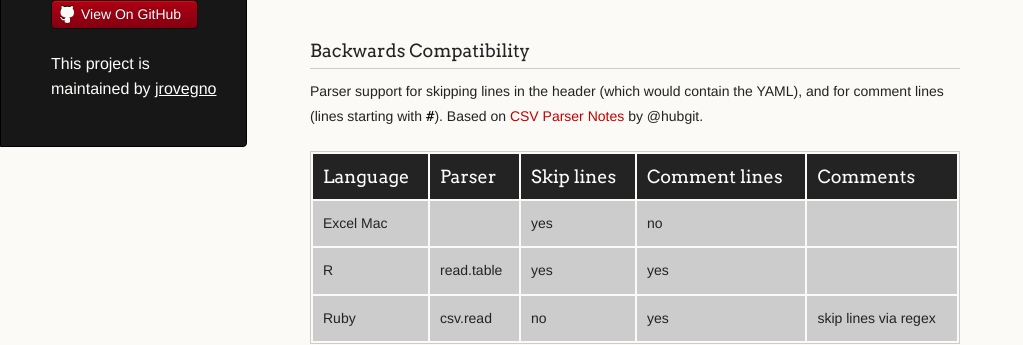
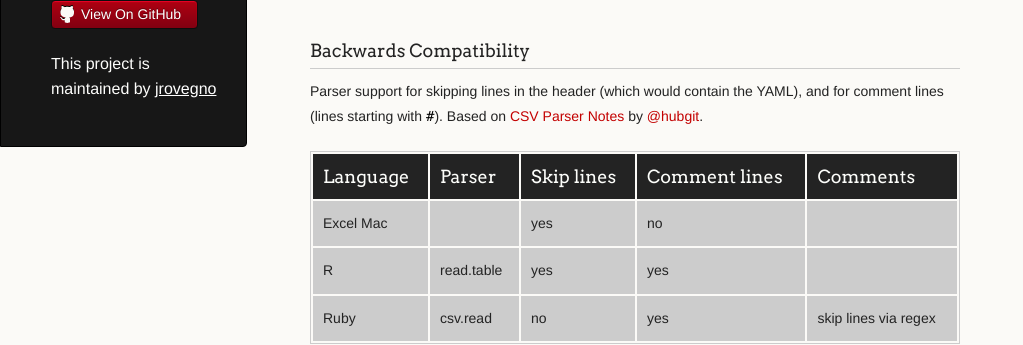
Before and after one commit to csvy/csvy.github.io, a Jekyll site: the page built from index.md, in a window 1280 px wide and 900 px high. Shown: the part 375-720 px from the top of the window, without its empty margins (0-1023 px from the left). Built offline with Jekyll 4.4.1, drawn with Linux system fonts in a browser that asks for light colours; some of the changed lines change nothing that is shown.

Commit message:
fixed link

```diff
--- a/index.md
+++ b/index.md
@@ -14,7 +14,7 @@ There are many initiatives which it plans to use json + csv, but most are not me
 
 ### Backwards Compatibility
 
-Parser support for skipping lines in the header (which would contain the YAML), and for comment lines (lines starting with `#`). Based on [CSV Parser Notes](https://github.com/hubgit/csvw/wiki/CSV-Parser-Notes) by @hubgit.
+Parser support for skipping lines in the header (which would contain the YAML), and for comment lines (lines starting with `#`). Based on [CSV Parser Notes](https://github.com/hubgit/csvw/wiki/CSV-Parser-Notes) by [@hubgit](https://github.com/hubgit).
 
 Language  | Parser     | Skip lines | Comment lines | Comments
 ----------| -----------| ---------- | ------------- | --------
```
